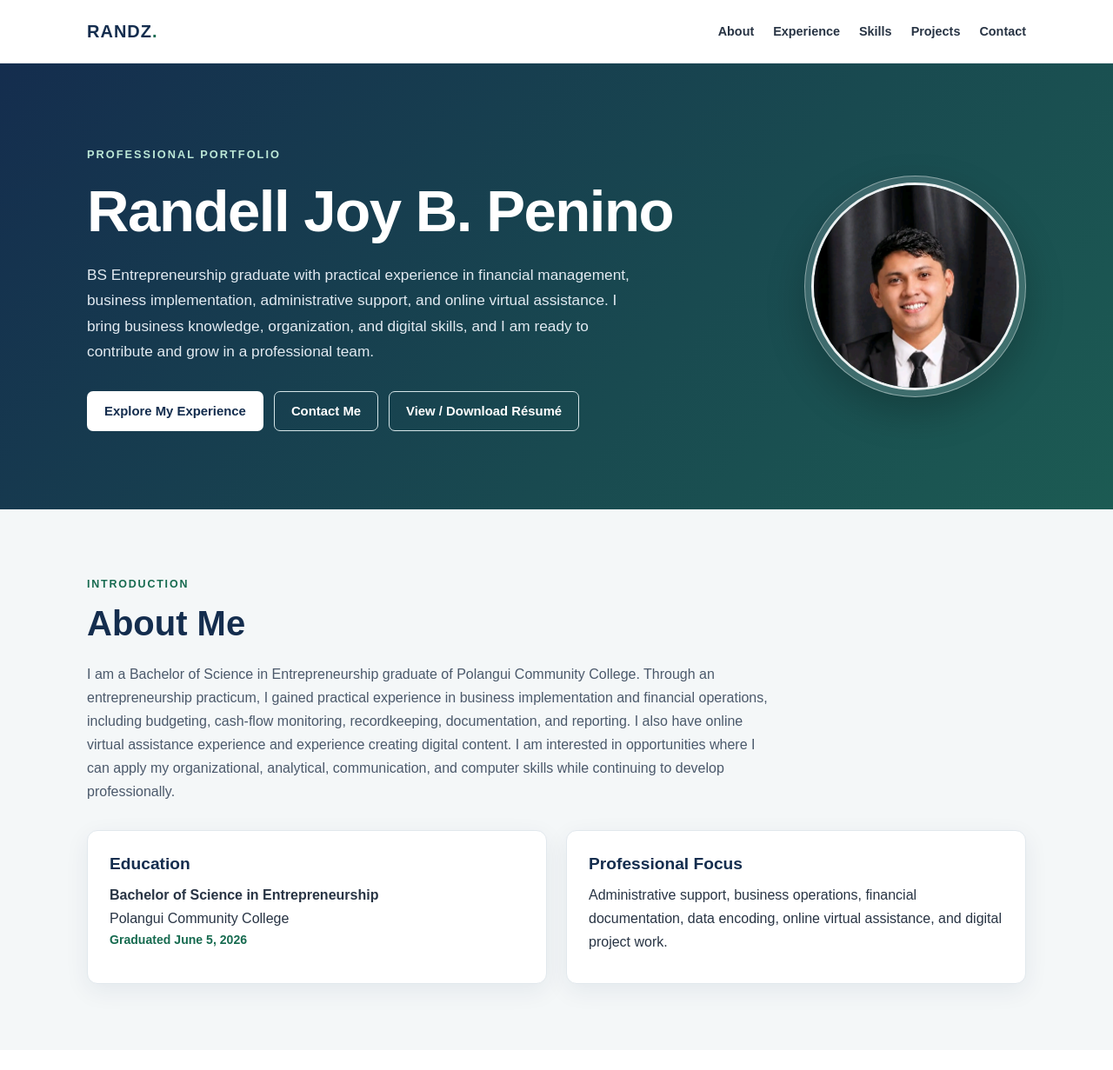
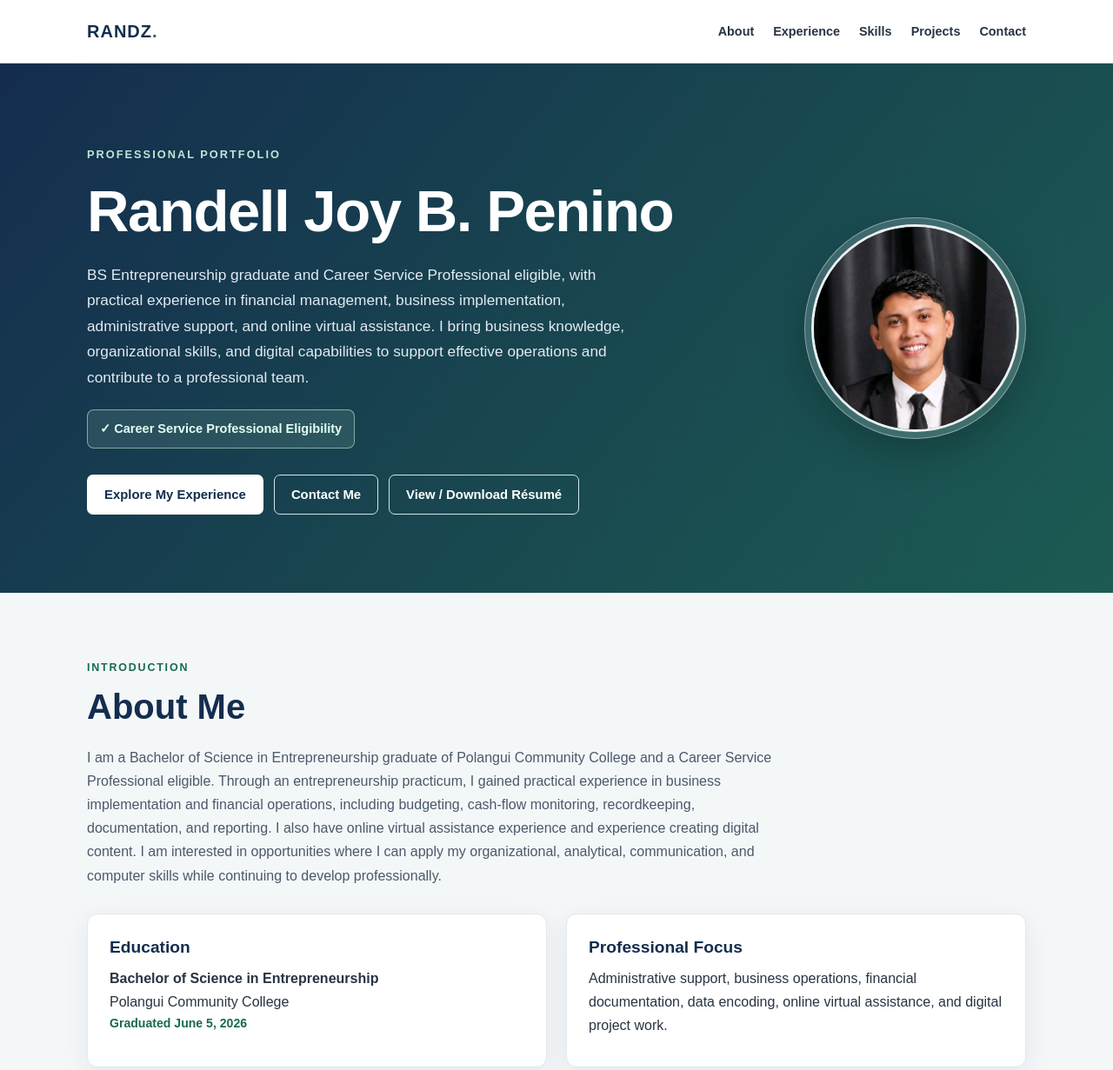
Before and after one commit to randelljoy09-lang/randell-portfolio, a plain HTML site: page index.html in a window 1280 px wide. Shown: the top 1231 px of the page at 87% size. Drawn offline with Linux system fonts and the light colour scheme.

Commit message:
index.html

```diff
--- a/index.html
+++ b/index.html
@@ -3,9 +3,7 @@
 <head>
   <meta charset="UTF-8">
   <meta name="viewport" content="width=device-width, initial-scale=1.0">
-
-  <meta name="description" content="Randell Joy B. Penino's professional portfolio showcasing entrepreneurship, financial management, administrative support, business operations, online virtual assistance, and digital projects.">
-
+  <meta name="description" content="Professional portfolio of Randell Joy B. Penino, BS Entrepreneurship graduate and Career Service Professional eligible, showcasing financial management, administrative support, business operations, and digital skills.">
   <meta name="theme-color" content="#142d4e">
   <title>Randell Joy B. Penino | Professional Portfolio</title>
 
@@ -51,8 +49,7 @@
       text-decoration: none;
     }
 
-    button,
-    a {
+    button, a {
       -webkit-tap-highlight-color: transparent;
     }
 
@@ -109,7 +106,7 @@
       color: var(--green);
     }
 
-    /* HERO SECTION */
+    /* HERO */
 
     .hero {
       background: linear-gradient(130deg, #142d4e 0%, #194a50 60%, #1c5b53 100%);
@@ -153,6 +150,20 @@
       max-width: 650px;
       color: #e2eaf1;
       font-size: 1.08rem;
+    }
+
+    .eligibility-badge {
+      display: inline-flex;
+      align-items: center;
+      gap: 8px;
+      margin-top: 22px;
+      padding: 9px 14px;
+      border: 1px solid rgba(189, 232, 215, 0.6);
+      border-radius: 8px;
+      background: rgba(189, 232, 215, 0.12);
+      color: #e2fff1;
+      font-size: 0.91rem;
+      font-weight: 700;
     }
 
     .profile-frame {
@@ -371,7 +382,7 @@
       font-size: 0.88rem;
     }
 
-    /* TABLETS AND MOBILE */
+    /* TABLETS */
 
     @media (max-width: 800px) {
       .hero {
@@ -392,6 +403,8 @@
         font-size: clamp(2.2rem, 6vw, 3.2rem);
       }
     }
+
+    /* MOBILE */
 
     @media (max-width: 700px) {
       .navbar {
@@ -465,9 +478,7 @@
         scroll-behavior: auto;
       }
 
-      *,
-      *::before,
-      *::after {
+      *, *::before, *::after {
         transition: none !important;
       }
     }
@@ -502,12 +513,17 @@
         <h1>Randell Joy B. Penino</h1>
 
         <p>
-          BS Entrepreneurship graduate with practical experience in financial
-          management, business implementation, administrative support, and
-          online virtual assistance. I bring business knowledge, organization,
-          and digital skills, and I am ready to contribute and grow in a
-          professional team.
+          BS Entrepreneurship graduate and Career Service Professional
+          eligible, with practical experience in financial management,
+          business implementation, administrative support, and online
+          virtual assistance. I bring business knowledge, organizational
+          skills, and digital capabilities to support effective operations
+          and contribute to a professional team.
         </p>
+
+        <div class="eligibility-badge">
+          ✓ Career Service Professional Eligibility
+        </div>
 
         <div class="buttons">
           <a class="button button-light" href="#experience">
@@ -549,14 +565,15 @@
 
       <p class="intro">
         I am a Bachelor of Science in Entrepreneurship graduate of
-        Polangui Community College. Through an entrepreneurship practicum,
-        I gained practical experience in business implementation and
-        financial operations, including budgeting, cash-flow monitoring,
-        recordkeeping, documentation, and reporting. I also have online
-        virtual assistance experience and experience creating digital
-        content. I am interested in opportunities where I can apply my
-        organizational, analytical, communication, and computer skills
-        while continuing to develop professionally.
+        Polangui Community College and a Career Service Professional
+        eligible. Through an entrepreneurship practicum, I gained practical
+        experience in business implementation and financial operations,
+        including budgeting, cash-flow monitoring, recordkeeping,
+        documentation, and reporting. I also have online virtual assistance
+        experience and experience creating digital content. I am interested
+        in opportunities where I can apply my organizational, analytical,
+        communication, and computer skills while continuing to develop
+        professionally.
       </p>
 
       <div class="grid">
@@ -575,6 +592,13 @@
             documentation, data encoding, online virtual assistance,
             and digital project work.
           </p>
+        </article>
+
+        <article class="card">
+          <h3>Eligibility &amp; Credentials</h3>
+          <p><strong>Career Service Professional</strong></p>
+          <p>Second Level Eligibility</p>
+          <p class="meta">Civil Service Examination — Professional Level</p>
         </article>
 
       </div>
@@ -661,6 +685,7 @@
       </p>
 
       <div class="tags">
+        <span class="tag">Career Service Professional Eligibility</span>
         <span class="tag">Basic Accounting</span>
         <span class="tag">Budgeting</span>
         <span class="tag">Cash-Flow Monitoring</span>
@@ -693,7 +718,6 @@
         <article class="card">
           <div class="project-number">01</div>
           <h3>Quadcore Foodhouse Business Implementation</h3>
-
           <p>
             An academic entrepreneurship practicum involving business
             implementation, financial monitoring, budgeting, documentation,
@@ -704,7 +728,6 @@
         <article class="card">
           <div class="project-number">02</div>
           <h3>Educational Digital Content</h3>
-
           <p>
             Development of short-form Filipino educational content about
             practical information and government-related topics, using
@@ -715,7 +738,6 @@
         <article class="card">
           <div class="project-number">03</div>
           <h3>Personal Portfolio Website</h3>
-
           <p>
             A self-directed digital project presenting my education,
             practical experience, skills, and professional goals in an
@@ -736,8 +758,8 @@
 
       <p class="intro">
         I am open to suitable opportunities in administrative support,
-        business operations, finance-related support, and online work.
-        Feel free to contact me regarding potential opportunities.
+        government service, business operations, finance-related support,
+        and online work. Feel free to contact me regarding opportunities.
       </p>
 
       <div class="contact-box">
```
